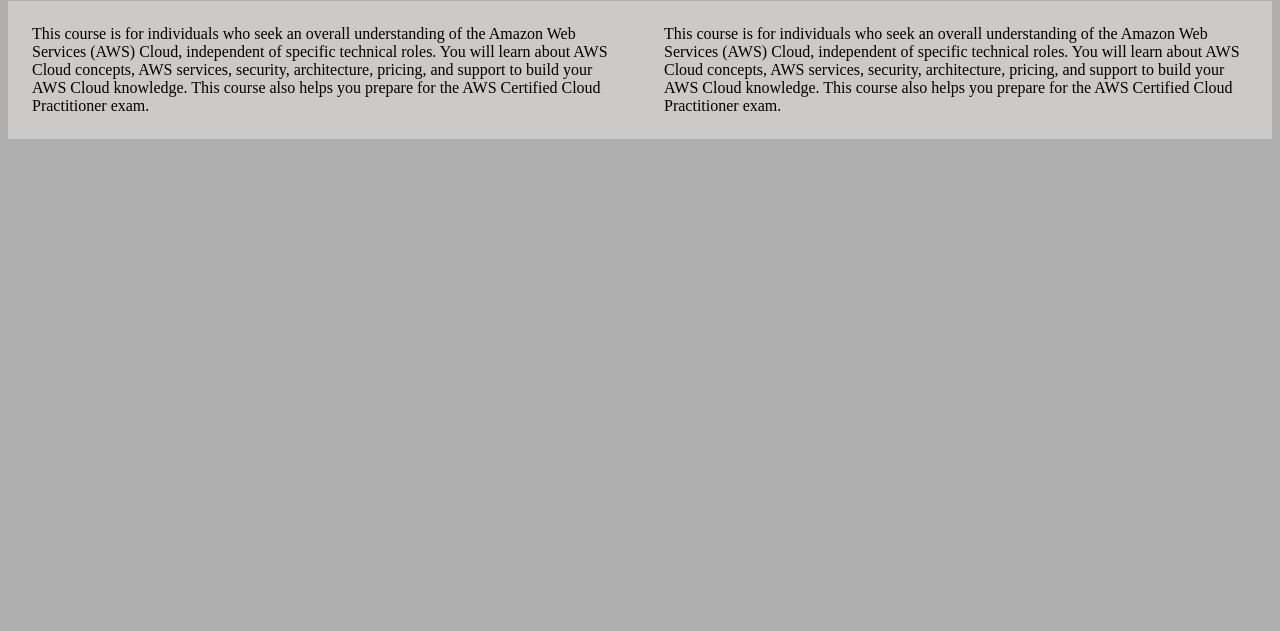
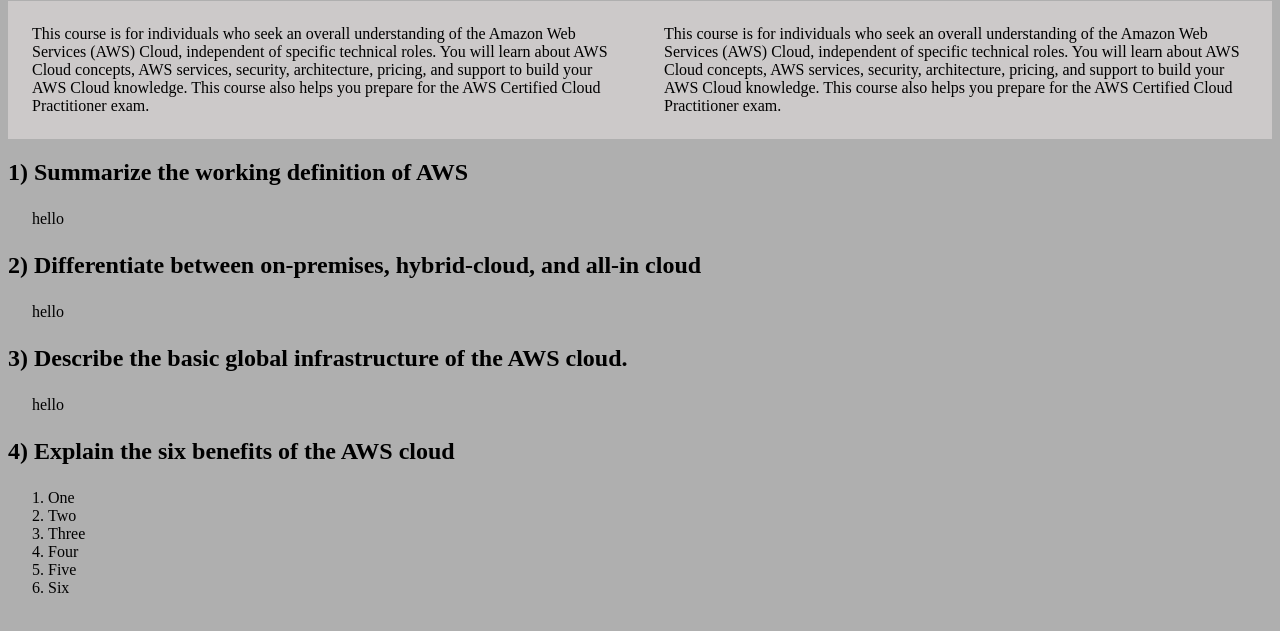
Before and after one commit to camronborts/aws, a plain HTML site: page index.html in a window 1280 px wide. Shown: the part 87-718 px from the top of the page. Drawn offline with Linux system fonts and the light colour scheme.

Commit message:
started adding questions

```diff
--- a/index.html
+++ b/index.html
@@ -31,6 +31,39 @@
                 also helps you prepare for the AWS Certified Cloud Practitioner exam.</p>
         </div>
     </div>
+
+    <div>
+        <!--question 1-->
+        <div class="ques1">
+            <h2 class="q1">1) Summarize the working definition of AWS</h2>
+            <p id="q1ap">hello</p>
+        </div>
+        <!--question 2-->
+        <div class="ques2">
+            <h2 class="q2">2) Differentiate between on-premises, hybrid-cloud, and all-in cloud</h2>
+            <p id="q2ap">hello</p>
+        </div>
+        <!--question 3-->
+        <div class="ques3">
+            <h2 class="q3">3) Describe the basic global infrastructure of the AWS cloud.</h2>
+            <p id="q3ap">hello</p>
+        </div>
+        <!--question 4-->
+        <div class="ques4">
+            <h2 class="q4">4) Explain the six benefits of the AWS cloud</h2>
+            <p id="q4ap">
+            <ol>
+                <li>One</li>
+                <li>Two</li>
+                <li>Three</li>
+                <li>Four</li>
+                <li>Five</li>
+                <li>Six</li>
+            </ol>
+            </p>
+        </div>
+    </div>
+
 </body>
 
 </html>
```
